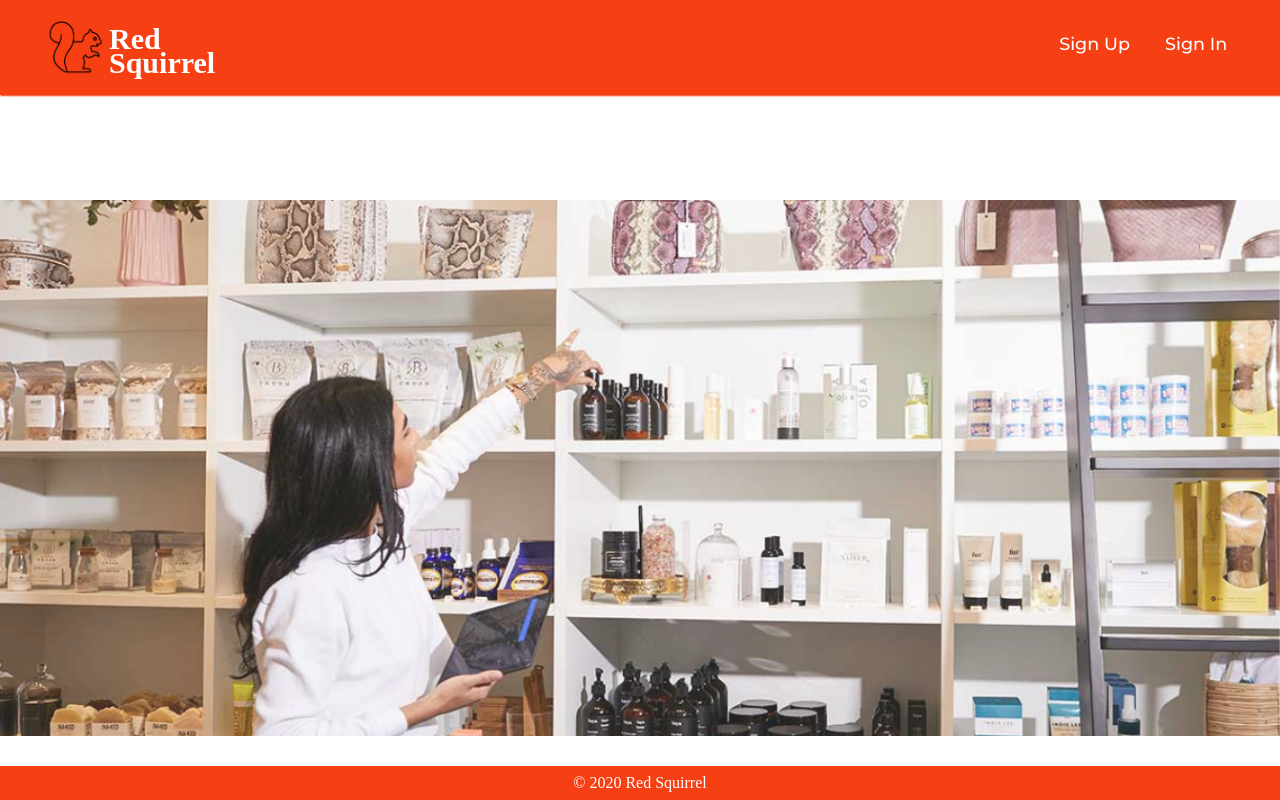
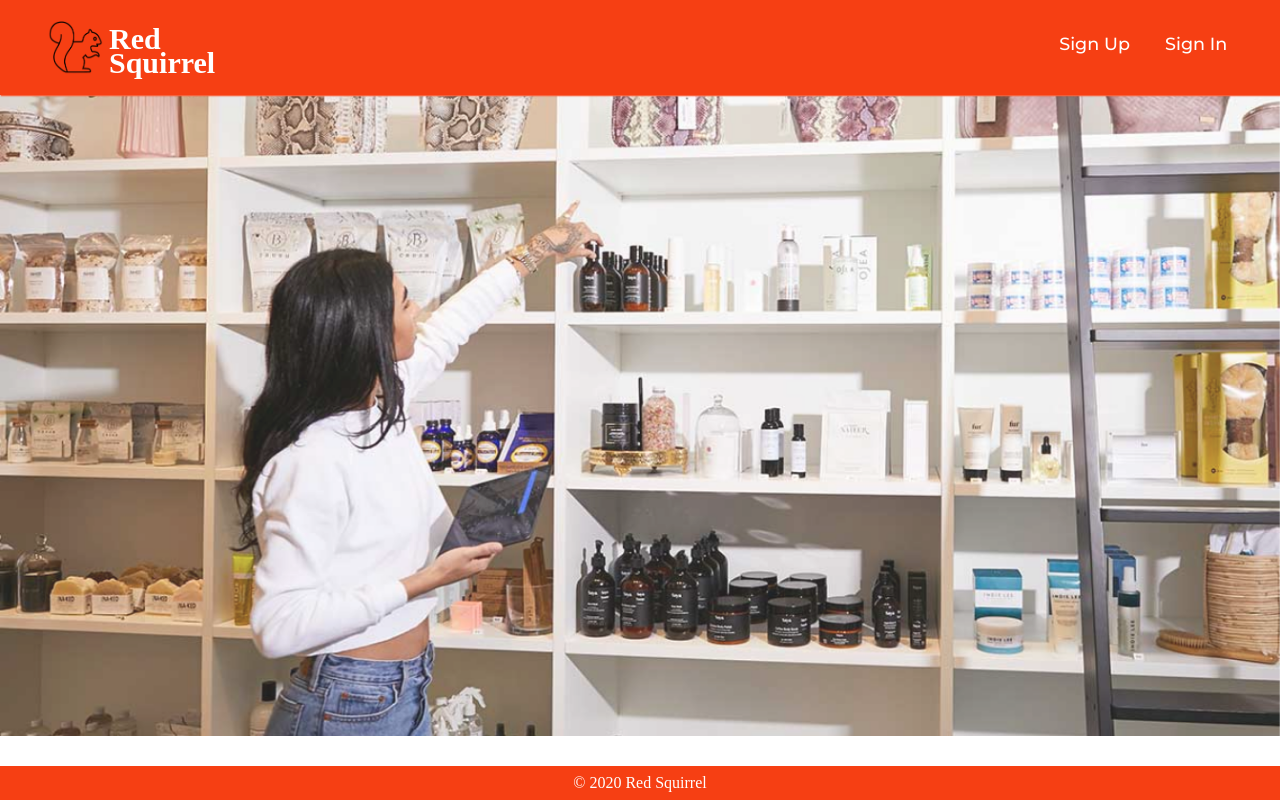
Before and after one commit to joseferreira5/red-squirrel, a React (Create React App) app in the folder client/: page / in a window 1280 px wide. Built offline with nearby package versions, Linux system fonts and the light colour scheme; a web font is replaced by a local one.

Commit message:
header and layout updates

```diff
--- a/client/src/components/shared/Layout.css
+++ b/client/src/components/shared/Layout.css
@@ -3,27 +3,37 @@
   padding: 0;
 }
 
+html,
+body {
+  margin: 0;
+  height: 100%;
+}
 
 .layout {
-  height: 100vh;
   display: flex;
   flex-direction: column;
+
+  margin: 0;
+  text-align: center;
+
+  min-height: 91vh;
+
 }
 
 .layout-children {
   flex: 2;
-  padding: 100px;
+  padding: 0px;
 }
-
 
 .cover {
   background-size: cover;
   background-repeat: no-repeat;
   background-position: center center;
   background-attachment: fixed;
-  opacity:0.88;
-  width: 100vw;
-  padding: 0;
+  opacity: 0.88;
+  width: 100%;
+  padding-top: 4.5em;
+  padding-bottom: 0em;
   margin: 0;
 }
 
@@ -43,6 +53,4 @@
     flex-direction: column;
     align-items: center;
   }
-
-
-  }
+}
--- a/client/src/components/shared/Layout.jsx
+++ b/client/src/components/shared/Layout.jsx
@@ -6,10 +6,12 @@ import Background from "../../Images/background.png";
 
 const Layout = (props) => (
   <div className="layout">
+    <img className="cover" src={Background} />
 
     <Nav user={props.user} />
+
     <div className="layout-children">{props.children}</div>
-    <img className="cover" src={Background} />
+
     <Footer />
   </div>
 );
--- a/client/src/components/shared/Nav.css
+++ b/client/src/components/shared/Nav.css
@@ -61,22 +61,22 @@ nav {
   align-items: center;
 }
 
+.link {
+  padding-left: 2em;
+  margin-bottom: 0.5em;
+  text-decoration: none;
+  color: #ffffff;
+}
+
 .navLinks {
   min-width: 30vw;
   align-items: right;
   font-size: 1.1em;
   padding-right: 3em;
   font-weight: 500;
-  display: block;
+  /* display: block; */
   text-align: right;
   margin: 0;
-}
-
-.link {
-  padding-left: 2em;
-  margin-bottom: 0.5em;
-  text-decoration: none;
-  color: #ffffff;
 }
 
 .navOptions {
@@ -86,12 +86,13 @@ nav {
   text-align: right;
 }
 
-.userWelcome {
-  max-width: 18vw;
+.userHello {
+  max-width: 30vw;
+  align-items: right;
+  text-align: right;
+  margin: 0;
   margin-top: 0.5em;
   color: #ffffff;
-  text-align: right;
-  margin: 0;
 }
 
 a {
@@ -137,13 +138,11 @@ a {
     display: block;
   }
 
-  .userWelcome {
+  .userHello {
     margin-top: 0.5em;
+    padding: 0;
+    max-width: 40vw;
+    align-items: right;
     text-align: right;
-    padding: 0;
-    margin-left: 0;
-    margin-right: 0;
-    max-width: 20vw;
-    display: block;
   }
 }
--- a/client/src/components/shared/Nav.jsx
+++ b/client/src/components/shared/Nav.jsx
@@ -2,17 +2,6 @@ import React from "react";
 import "./Nav.css";
 import { NavLink } from "react-router-dom";
 import Mascot from "../../Images/mascot.png";
-
-const authenticatedOptions = (
-  <>
-    <NavLink className="link" to="/add-item">
-      Add Item
-    </NavLink>
-    <NavLink className="link" to="/sign-out">
-      Sign Out
-    </NavLink>
-  </>
-);
 
 const unauthenticatedOptions = (
   <>
@@ -26,6 +15,24 @@ const unauthenticatedOptions = (
 );
 
 const Nav = ({ user }) => {
+  const authenticatedOptions = (
+    <>
+      {user && (
+        <NavLink className="link" to={`/items/${user._id}`}>
+          Inventory
+        </NavLink>
+      )}
+
+      <NavLink className="link" to="/add-item">
+        Add Item
+      </NavLink>
+
+      <NavLink className="link" to="/sign-out">
+        Sign Out
+      </NavLink>
+    </>
+  );
+
   return (
     <nav>
       <div className="header">
@@ -41,7 +48,7 @@ const Nav = ({ user }) => {
             <div className="navOptions">
               {user ? authenticatedOptions : unauthenticatedOptions}
             </div>
-            <div>
+            <div className="userHello">
               {user && (
                 <div className="userWelcome">Welcome {user.username}!</div>
               )}
```
